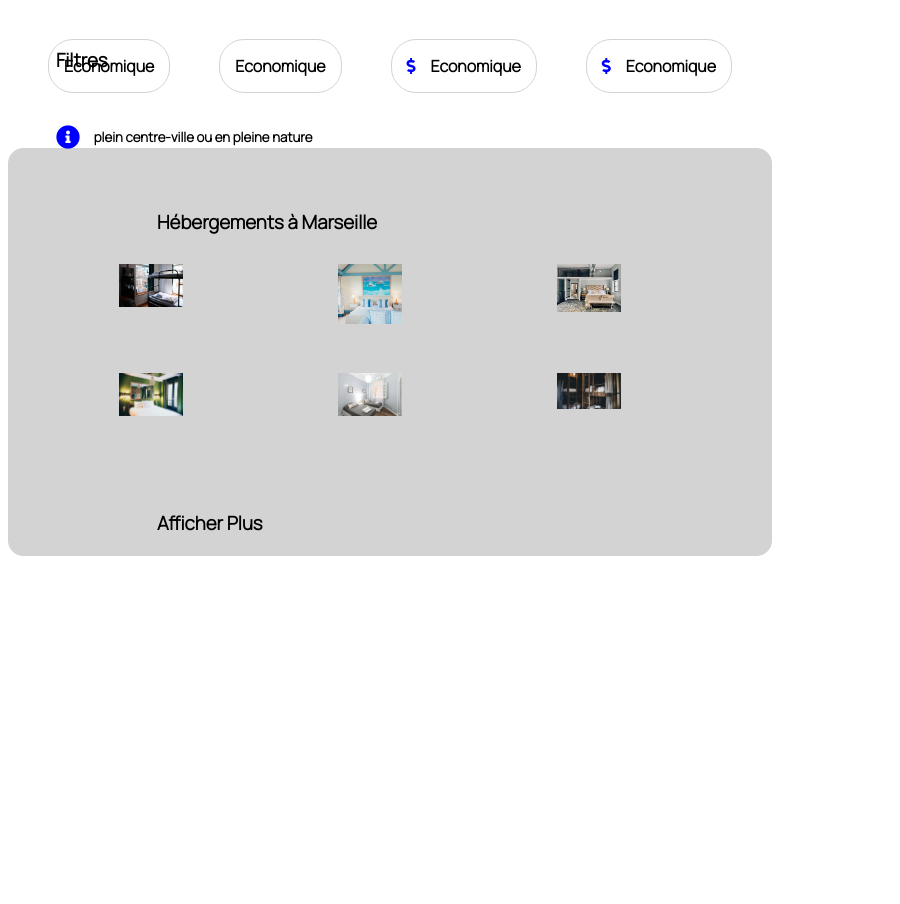
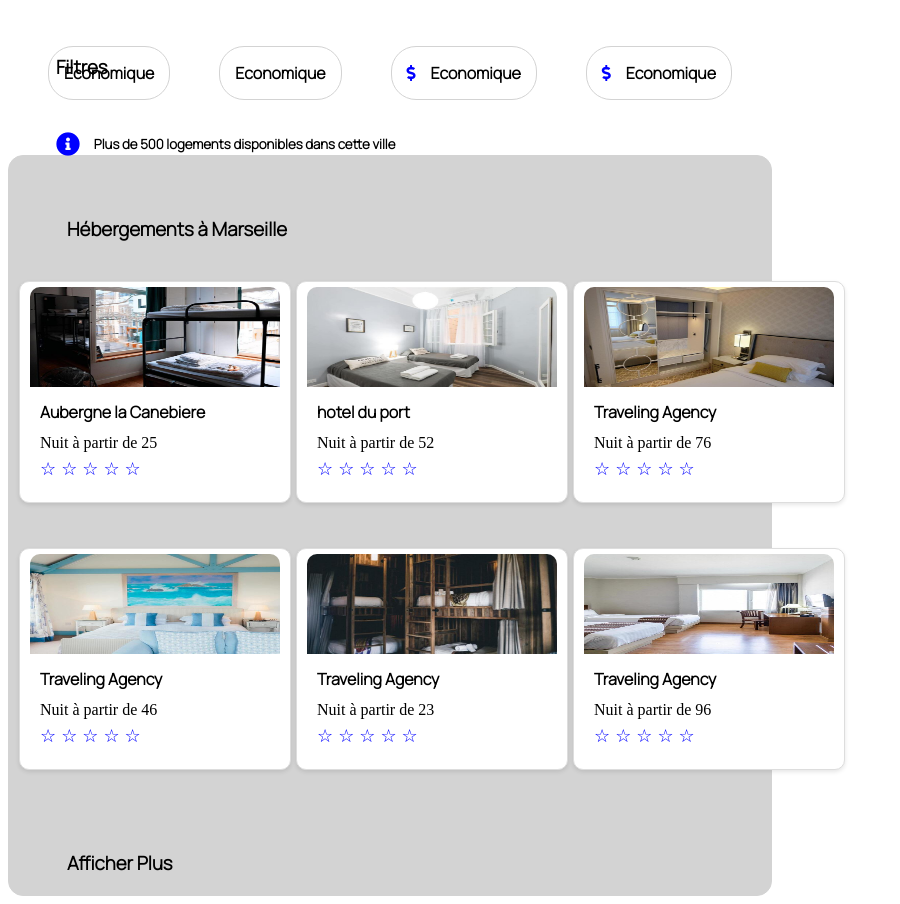
Before and after one commit to hafidinferno/Projet-2-HTML-CSS, a plain HTML site: page index.html in a window 1280 px wide. Shown: the part 280-1184 px from the top of the page, without its empty margins (0-900 px from the left). Before the commit the page ends 844 px from the top, so only its background shows below. Drawn offline with Linux system fonts and the light colour scheme.

Commit message:
changement

```diff
--- a/CSS/style.css
+++ b/CSS/style.css
@@ -15,7 +15,7 @@ nav{
     gap: 100px;
     margin-right: 80px;
     font-family: 'Manrope', sans-serif;
-    margin-top: -24px;
+    margin-top: -60px;
 
 
 
@@ -24,14 +24,15 @@ nav{
 .navbar{
     color: black;
     text-decoration: none;
+    border-top: 3px solid white;
+    padding-top: 40px;
 
 }
 
 .navbar:hover{
     border-top: 3px solid blue;
     color: blue;
-    border-radius: 4px;
-    padding-top: 20px;
+    border-radius: 1px;
 
 }
 
@@ -45,6 +46,7 @@ h4{
     font-family: 'Manrope', sans-serif;
     margin-left: 48px;
 }
+
 form{
     margin-left: 50px;
     display: flex;
@@ -71,7 +73,7 @@ border-width: 15px;
 button{
     font-family: 'Manrope', sans-serif;
     color: white;
-    background-color: blue;
+    background-color: #6495ED;
     border-radius: 0 12px 12px 0;
     width: 150px;
     height: 60px;
@@ -87,7 +89,7 @@ button{
   gap: 25px;
 
 }
-span{
+.fill{
     font-family: 'Manrope', sans-serif;
     border: 1px solid #D3D3D3;
     padding: 15px;
@@ -96,7 +98,7 @@ span{
     gap: 15px;
 }
 
-span:hover{
+.fill:hover{
     background-color: lightblue;
 }
 
@@ -155,6 +157,55 @@ span:hover{
     padding-left: 5px;
     margin-right: 500px;
     padding-right: 10px;
-    padding-left: 100px;
+    padding-left: 10px;
     margin-top: -20px
   }
+
+  .card {
+    background-color: white;
+    border: 1px solid #ddd;
+    border-radius: 10px;
+    box-shadow: 0px 2px 4px rgba(0, 0, 0, 0.1);
+    width: 250px;
+    height: 200px;
+    margin: 20px auto;
+    padding: 10px;
+    text-align: center;
+  }
+
+  /* Styles for the image */
+  .card img {
+    margin-top: -5px;
+    border-radius: 10px 10px 0 0;
+    width: 100%;
+    margin-bottom: 20px;
+    height: 50%;
+  }
+
+  /* Styles for the heading */
+  .card h4 {
+    display: flex;
+    justify-content: flex-start;
+    margin-top: -10px;
+    margin-left: 10px;
+
+  }
+
+  /* Styles for the description */
+  .card p {
+    display: flex;
+    justify-content: flex-start;
+    margin-top: -10px;
+    margin-left: 10px;
+  }
+
+
+  .stars{
+    font-size: 18px;
+    color:blue;
+  }
+
+  .star {
+    display: inline-block;
+    margin-right: 5px;
+  }
--- a/index.html
+++ b/index.html
@@ -1,5 +1,5 @@
 <!DOCTYPE html>
-<html lang="en">
+<html lang="fr">
 <head>
     <meta charset="UTF-8">
     <meta http-equiv="X-UA-Compatible" content="IE=edge">
@@ -34,25 +34,92 @@
             </form>
             <h3 class="Filtre"><strong>Filtres</strong></h3>
             <div class="sort">
-            <span><i class="fa-regular fa-money-bill-1"></i><strong>Economique</strong></span>
-            <span><i class="fa-solid fa-person"></i></i><strong>Economique</strong></span>
-            <span><i class="fas fa-dollar-sign"></i><strong>Economique</strong></span>
-            <span><i class="fas fa-dollar-sign"></i><strong>Economique</strong></span>
+            <span class="fill"><i class="fa-regular fa-money-bill-1"></i><strong>Economique</strong></span>
+            <span class="fill"><i class="fa-solid fa-person"></i></i><strong>Economique</strong></span>
+            <span class="fill"><i class="fas fa-dollar-sign"></i><strong>Economique</strong></span>
+            <span class="fill"><i class="fas fa-dollar-sign"></i><strong>Economique</strong></span>
             </div>
         </section>
         <div class="information">
             <i class="fas fa-info-circle"></i>
-            <h4 class="titre-inf"><small>plein centre-ville ou en pleine nature</small></h4>
+            <h4 class="titre-inf"><small>Plus de 500 logements disponibles dans cette ville</small></h4>
         </div>
         <section class="img-rating">
             <h3><strong>Hébergements à Marseille</strong></h3>
             <div class="rating">
-                <div class="grid-item"><img src="images/hebergements/4_small/marcus-loke-WQJvWU_HZFo-unsplash.jpg" alt=""></div>
-                <div class="grid-item"><img src="images/hebergements/4_small/annie-spratt-Eg1qcIitAuA-unsplash.jpg" alt=""></div>
-                <div class="grid-item"><img src="images/hebergements/4_small/aw-creative-VGs8z60yT2c-unsplash.jpg" alt=""></div>
-                <div class="grid-item"><img src="images/hebergements/4_small/emile-guillemot-Bj_rcSC5XfE-unsplash.jpg" alt=""></div>
-                <div class="grid-item"><img src="images/hebergements/4_small/fred-kleber-gTbaxaVLvsg-unsplash.jpg" alt=""></div>
-                <div class="grid-item"><img src="images/hebergements/4_small/nicate-lee-kT-ZyaiwBe0-unsplash.jpg" alt=""></div>
+                <div class="card">
+                    <img src="images/hebergements/4_small/marcus-loke-WQJvWU_HZFo-unsplash.jpg" alt="Traveling Agency">
+                    <h4>Aubergne la Canebiere</h4>
+                    <p>Nuit à partir de 25</p>
+                    <p class="stars">
+                      <span class="star">&#9734;</span>
+                      <span class="star">&#9734;</span>
+                      <span class="star">&#9734;</span>
+                      <span class="star">&#9734;</span>
+                      <span class="star">&#9734;</span>
+                    </p>
+                  </div>
+                  <div class="card">
+                    <img src="images/hebergements/4_small/fred-kleber-gTbaxaVLvsg-unsplash.jpg" alt="Traveling Agency">
+                    <h4>hotel du port</h4>
+                    <p>Nuit à partir de 52 </p>
+                    <p class="stars">
+                      <span class="star">&#9734;</span>
+                      <span class="star">&#9734;</span>
+                      <span class="star">&#9734;</span>
+                      <span class="star">&#9734;</span>
+                      <span class="star">&#9734;</span>
+                    </p>
+                  </div>
+                  <div class="card">
+                    <img src="images/hebergements/4_small/reisetopia-B8WIgxA_PFU-unsplash.jpg" alt="Traveling Agency">
+                    <h4>Traveling Agency</h4>
+                    <p>Nuit à partir de 76 </p>
+                    <p class="stars">
+                      <span class="star">&#9734;</span>
+                      <span class="star">&#9734;</span>
+                      <span class="star">&#9734;</span>
+                      <span class="star">&#9734;</span>
+                      <span class="star">&#9734;</span>
+                    </p>
+                  </div>
+                  <div class="card">
+                    <img src="images/hebergements/4_small/annie-spratt-Eg1qcIitAuA-unsplash.jpg" alt="Traveling Agency">
+                    <h4>Traveling Agency</h4>
+                    <p>Nuit à partir de 46 </p>
+                    <p class="stars">
+                      <span class="star">&#9734;</span>
+                      <span class="star">&#9734;</span>
+                      <span class="star">&#9734;</span>
+                      <span class="star">&#9734;</span>
+                      <span class="star">&#9734;</span>
+                    </p>
+
+                  </div>
+                  <div class="card">
+                    <img src="images/hebergements/4_small/nicate-lee-kT-ZyaiwBe0-unsplash.jpg" alt="Traveling Agency">
+                    <h4>Traveling Agency</h4>
+                    <p>Nuit à partir de 23 </p>
+                    <p class="stars">
+                      <span class="star">&#9734;</span>
+                      <span class="star">&#9734;</span>
+                      <span class="star">&#9734;</span>
+                      <span class="star">&#9734;</span>
+                      <span class="star">&#9734;</span>
+                    </p>
+                  </div>
+                  <div class="card">
+                    <img src="images/hebergements/4_small/febrian-zakaria-M6S1WvfW68A-unsplash.jpg" alt="Traveling Agency">
+                    <h4>Traveling Agency</h4>
+                    <p>Nuit à partir de 96 </p>
+                    <p class="stars">
+                      <span class="star">&#9734;</span>
+                      <span class="star">&#9734;</span>
+                      <span class="star">&#9734;</span>
+                      <span class="star">&#9734;</span>
+                      <span class="star">&#9734;</span>
+                    </p>
+                  </div>
               </div>
               <h3><strong>Afficher Plus</strong></h3>
         </section>
```
